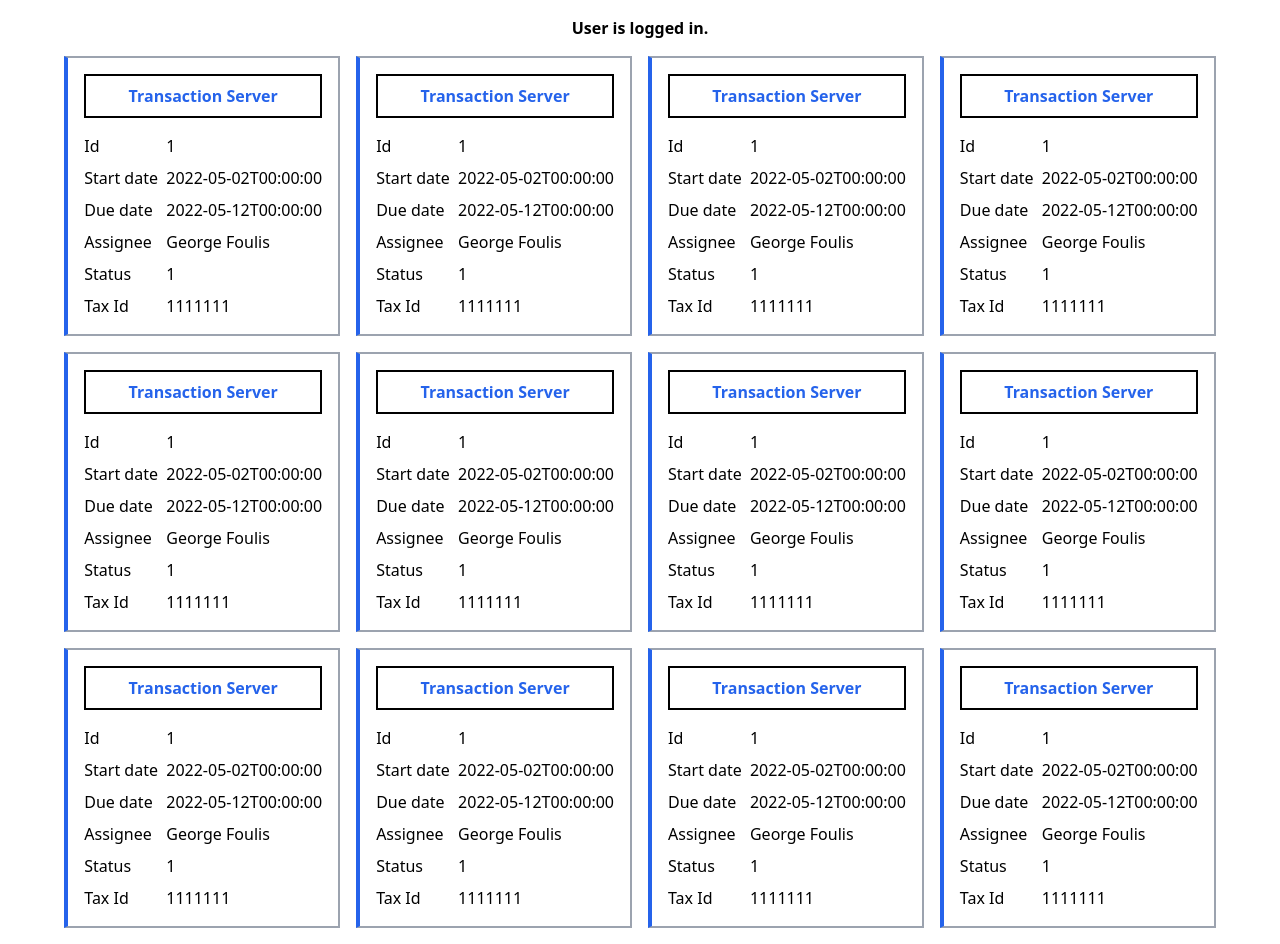
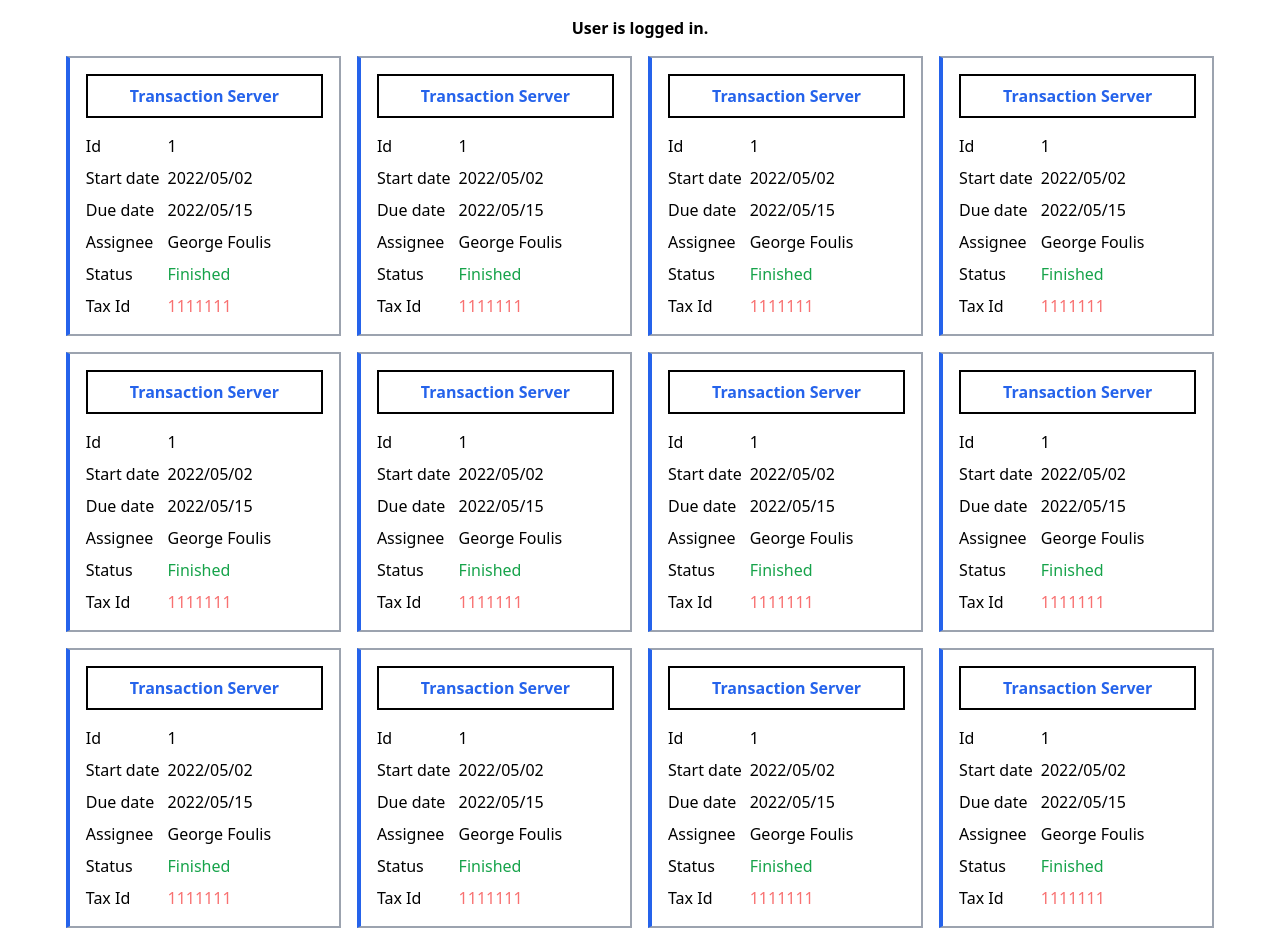
Before and after one commit to cursedDev/unixfor-test, a React (Create React App) app: page / in a window 1280 px wide. Built offline with nearby package versions, Linux system fonts and the light colour scheme.

Commit message:
afm validation, display status as needed, display date as needed

```diff
--- a/src/atoms/ticketsListEntry.js
+++ b/src/atoms/ticketsListEntry.js
@@ -1,4 +1,6 @@
 import { useSingleAndDoubleClick } from "../helpers";
+
+import { StatusDisplay, DateDisplay, AfmCheck } from "../helpers";
 
 export const TicketsListEntry = ({ ticket, updateStatus }) => {
   // handling double click to make api call
@@ -21,19 +23,19 @@ export const TicketsListEntry = ({ ticket, updateStatus }) => {
             <span>{ticket?.Id}</span>
           </FieldRow>
           <FieldRow label={"Start date"}>
-            <span>{ticket?.StartDate}</span>
+            <DateDisplay date={ticket?.StartDate} />
           </FieldRow>
           <FieldRow label={"Due date"}>
-            <span>{ticket?.DueDate}</span>
+            <DateDisplay date={ticket?.DueDate} />
           </FieldRow>
           <FieldRow label={"Assignee"}>
             <span>{ticket?.Assignee}</span>
           </FieldRow>
           <FieldRow label={"Status"}>
-            <span>{ticket?.Status}</span>
+            <StatusDisplay status={ticket?.Status} />
           </FieldRow>
           <FieldRow label={"Tax Id"}>
-            <span>{ticket?.TaxId}</span>
+            <AfmCheck afm={ticket?.TaxId} />
           </FieldRow>
         </div>
       </div>
--- a/src/helpers.js
+++ b/src/helpers.js
@@ -1,29 +1,63 @@
-import Moment from "react-moment";
-
 import { useState, useEffect } from "react";
 
-export const StatusDisplay = ({ status }) => {};
+import moment from "moment";
 
-export const DateDisplay = ({ date }) => {};
+export const StatusDisplay = ({ status }) => {
+  let statusDis = "";
+  let color = "";
 
-export const AfmCheck = ({ afm }) => {};
+  switch (status) {
+    case 0:
+      statusDis = "Open";
+      color = "text-red-600";
+      break;
+    case 1:
+      statusDis = "In Progress";
+      color = "text-blue-600";
+      break;
+    case 2:
+      statusDis = "Finished";
+      color = "text-green-600";
+      break;
+    default:
+      statusDis = "Unknown";
+      color = "text-black";
+      break;
+  }
 
-/*
+  return <span className={color}>{statusDis}</span>;
+};
 
-https://tatief.wordpress.com/2008/12/29/αλγόριθμος-του-αφμ-έλεγχος-ορθότητας/
+export const DateDisplay = ({ date }) => {
+  let dateDis = moment(date).format("YYYY/MM/DD");
+  return <span>{dateDis.toString()}</span>;
+};
 
-f IsNumber Then
-TotalVal = 0
-For i = 8 To 1 Step -1
-TotalVal = TotalVal + Val(Mid(VatNo, i, 1)) * 2 ^ (9 – i)
-Next
-RetVal = (((TotalVal Mod 11) Mod 10) = Val(Right(VatNo, 1)))
-End If
-End If
-CheckAFM = RetVal
-End Function
+export const AfmCheck = ({ afm }) => {
+  // valid afm 731385437
+  // invalid afm 853003357
+  let error = validateAFM(afm.toString());
 
-*/
+  return <span className={error ? "" : "text-red-400"}>{afm}</span>;
+};
+
+export function validateAFM(afm) {
+  if (afm.length != 9 || !/^\d+$/.test(afm) || afm === "0".repeat(9)) {
+    // "Τα ψηφία του ΑΦΜ πρέπει να είναι 9 αριθμοί"
+    return false;
+  }
+
+  const sum = afm
+    .substring(0, 8)
+    .split("")
+    .reduce((s, v, i) => s + (parseInt(v) << (8 - i)), 0);
+
+  const calc = sum % 11;
+  const d9 = parseInt(afm[8]);
+  const valid = calc % 10 === d9;
+
+  return valid;
+}
 
 export function useSingleAndDoubleClick(
   actionSimpleClick,
--- a/src/services.js
+++ b/src/services.js
@@ -23,9 +23,9 @@ let ticketEntryMock = {
   Id: 1,
   Name: "Transaction Server",
   StartDate: "2022-05-02T00:00:00",
-  DueDate: "2022-05-12T00:00:00",
+  DueDate: "2022-05-15T00:00:00",
   Duration: 12,
-  Status: 1,
+  Status: 2,
   Assignee: "George Foulis",
   TaxId: 1111111,
 };
@@ -44,10 +44,3 @@ export let ticketsMock = [
   ticketEntryMock,
   ticketEntryMock,
 ];
-
-/*
-Status code debugging
-Open = 0,
-InProgress = 1,
-Finished = 2
-*/
```
